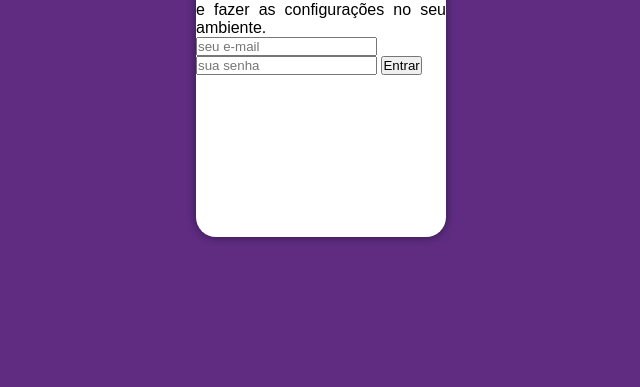
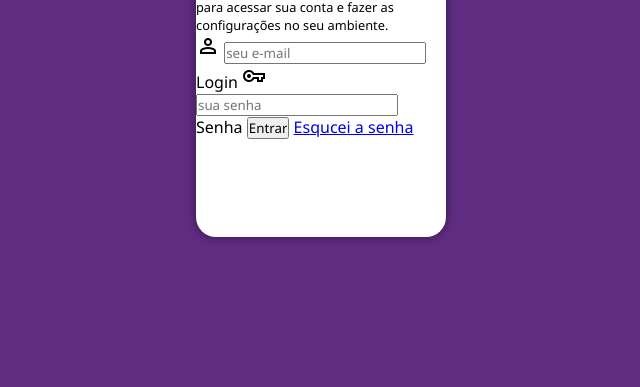
Before and after one commit to tonidejuli/projeto-login, a plain HTML site: page index.html in a window 1280 px wide. Shown: the part 413-800 px from the top of the page, without its empty margins (319-959 px from the left). Drawn offline with nearby package versions, Linux system fonts and the light colour scheme.

Commit message:
adicionei o formulário

```diff
--- a/estilos/media-queries.css
+++ b/estilos/media-queries.css
@@ -1,3 +1,5 @@
 @charset "UTF-8";
 
 /* demais telas */
+
+@media screen
--- a/estilos/style.css
+++ b/estilos/style.css
@@ -8,7 +8,7 @@ lilás: #5f2c82
  /* First Mobile */
 
  *{
-    font-family: Arial, Helvetica, sans-serif;
+    font-family:'Segoe UI', Tahoma, Geneva, Verdana, sans-serif;
     margin: 0px;
     padding: 0px;
     box-sizing: border-box;
@@ -51,8 +51,10 @@ lilás: #5f2c82
 
  div > h1{
     text-align: center;
+    margin-bottom: 10px;
  }
 
  div>p{
-    text-align: justify;
+
+    font-size: 0.8em;
  }
--- a/index.html
+++ b/index.html
@@ -4,6 +4,8 @@
     <meta charset="UTF-8">
     <meta name="viewport" content="width=device-width, initial-scale=1.0">
     <title>Login</title>
+    <link rel="stylesheet" href="https://fonts.googleapis.com/css2?family=Material+Symbols+Outlined:opsz,wght,FILL,GRAD@24,400,0,0&icon_names=personvpn_key" />
+
     <link rel="stylesheet" href="estilos/style.css">
     <link rel="stylesheet" href="estilos/media-queries.css">
 </head>
@@ -17,10 +19,17 @@
                 <h1>Login</h1>
                 <p>Seja bem-vindo(a) novamente. Faça login para acessar sua conta e fazer as configurações no seu ambiente.</p>
                 <form action="login.php" method="post" autocomplete="on">
-                    <input type="email" name="email" id="iemail" placeholder="seu e-mail">
-                    <input type="password" name="sen" id="isen" placeholder="sua senha">
+                    <div class="campo">
+                        <span class="material-symbols-outlined">person</span>
+                        <input type="email" name="email" id="iemail" placeholder="seu e-mail" autocomplete="email" required>
+                        <label for="iemail">Login</label>
+                        <span class="material-symbols-outlined">vpn_key</span>
+                        <input type="password" name="sen" id="isen" placeholder="sua senha" required minlength="8" maxlength="16">
+                        <label for="isen">Senha</label>
 
-                    <input type="submit" value="Entrar">
+                        <input type="submit" value="Entrar">
+                        <a href="esqueci.html">Esqucei a senha</a>
+                    </div>
 
                 </form>
             </div>
```
